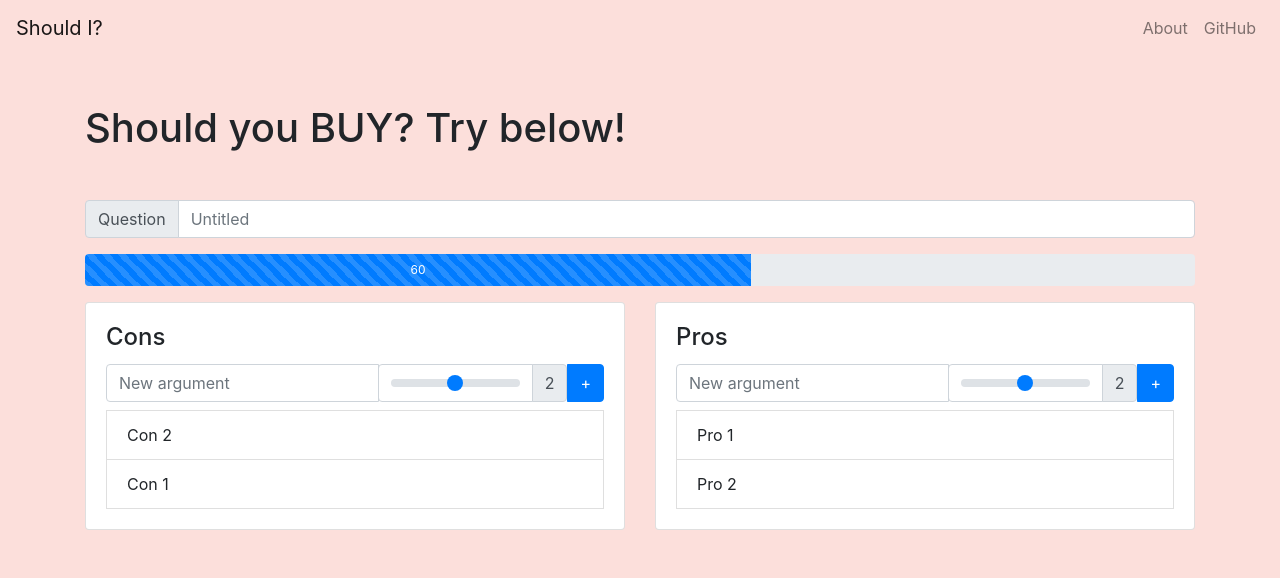
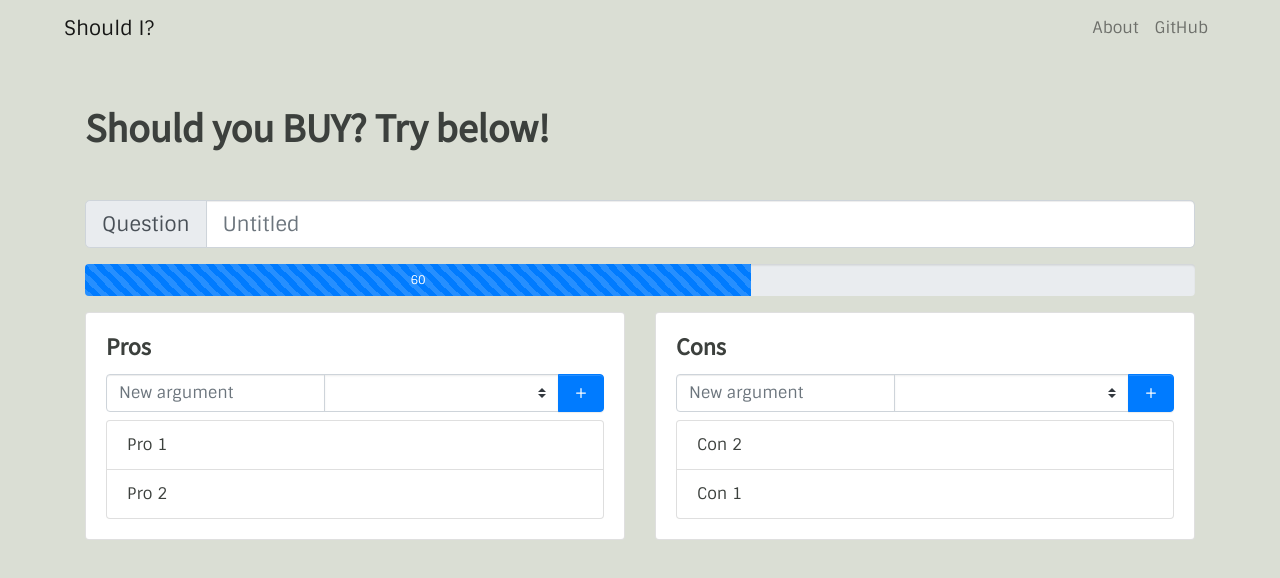
Before and after one commit to toniogabe/shouldi, a Vue app: page /#/ in a window 1280 px wide. Shown: the top 578 px of the page. Built offline with nearby package versions, Linux system fonts and the light colour scheme.

Commit message:
Minor improvements in the interface

```diff
--- a/package.json
+++ b/package.json
@@ -26,7 +26,7 @@
     "eslint": "^6.7.2",
     "eslint-plugin-prettier": "^3.1.3",
     "eslint-plugin-vue": "^6.2.2",
-    "node-sass": "^4.12.0",
+    "node-sass": "^4.14.1",
     "prettier": "^1.19.1",
     "sass-loader": "^8.0.2",
     "vue-template-compiler": "^2.6.11"
--- a/src/App.vue
+++ b/src/App.vue
@@ -3,9 +3,3 @@
     <router-view />
   </div>
 </template>
-
-<style>
-body {
-  background-color: #fcdfdb !important;
-}
-</style>
--- /dev/null
+++ b/src/assets/style/main.scss
@@ -0,0 +1,31 @@
+@import url("https://fonts.googleapis.com/css?family=Source+Sans+Pro|Sintony");
+// @import url("https://fonts.googleapis.com/css?family=Ubuntu|Open+Sans");
+
+// Typography
+$font-family-sans-serif: 'Sintony', sans-serif;
+$headings-font-family: 'Source Sans Pro', sans-serif;
+$headings-font-weight: 900;
+
+// Colors ---------------------------------------------
+
+// Greenery Palette
+$olive: #A3BCB6;
+$green-leaf: #39603D;
+$brown-grey: #3C403D;
+$tanly: #DADED4;
+
+// Variable Overrides ----------------------------------
+
+$body-bg: $tanly;
+$body-color: $brown-grey;
+
+$enable-shadows: true;
+
+// Classes Overrides ------------------------------------
+
+.btn .b-icon.bi {
+  vertical-align: middle !important;
+}
+
+@import "node_modules/bootstrap/scss/bootstrap.scss";
+@import "node_modules/bootstrap-vue/src/index.scss";
--- a/src/components/BaseList.vue
+++ b/src/components/BaseList.vue
@@ -8,8 +8,14 @@
           placeholder="New argument"
           @keyup.enter="addItem()"
         ></b-form-input>
+
+        <b-form-select
+          v-model="argument.weight"
+          :options="options"
+        ></b-form-select>
+
         <b-input-group-append>
-          <b-input-group :append="argument.weight">
+          <!-- <b-input-group :append="argument.weight">
             <b-form-input
               v-model="argument.weight"
               type="range"
@@ -17,16 +23,19 @@
               max="3"
               number
             ></b-form-input>
-          </b-input-group>
-          <b-button variant="primary" @click="addItem()" >
-            +
+          </b-input-group> -->
+          <b-button variant="primary" @click="addItem()">
+            <b-icon-plus></b-icon-plus>
           </b-button>
         </b-input-group-append>
+
       </b-input-group>
 
-      <b-list-group-item v-for="(item, idx) in list" :key="idx">
-        {{ item.name }}
-      </b-list-group-item>
+      <b-list-group>
+        <b-list-group-item v-for="(item, idx) in list" :key="idx">
+          {{ item.name }}
+        </b-list-group-item>
+      </b-list-group>
 
     </b-card>
   </b-col>
@@ -44,7 +53,12 @@
 
   data() {
     return {
-      argument: Object.assign({}, baseArg)
+      argument: Object.assign({}, baseArg),
+      options: [
+        { text: "Low priority", value: 1 },
+        { html: '<b-icon icon="credit-card" aria-hidden="true"></b-icon>', value: 2 },
+        { text: "Hight priority", value: 3 }
+      ]
     };
   },
 
--- a/src/components/TheNavbar.vue
+++ b/src/components/TheNavbar.vue
@@ -1,6 +1,6 @@
 <template>
   <div>
-    <b-navbar toggleable="lg" variant="transparent">
+    <b-navbar toggleable="lg" variant="transparent" class="mx-5">
       <b-navbar-brand href="#">Should I?</b-navbar-brand>
       <b-navbar-toggle target="nav-collapse"></b-navbar-toggle>
 
--- a/src/main.js
+++ b/src/main.js
@@ -3,9 +3,7 @@
 import { BootstrapVue, IconsPlugin } from "bootstrap-vue";
 import router from "./router";
 import store from "./store";
-
-import "bootstrap/dist/css/bootstrap.css";
-import "bootstrap-vue/dist/bootstrap-vue.css";
+import './assets/style/main.scss';
 
 Vue.config.productionTip = false;
 Vue.use(BootstrapVue);
--- a/src/views/Home.vue
+++ b/src/views/Home.vue
@@ -6,7 +6,7 @@
 
       <h1>Should you BUY? Try below!</h1>
 
-      <b-input-group prepend="Question" class="mt-5">
+      <b-input-group prepend="Question" size="lg" class="mt-5">
         <b-form-input v-model="title" placeholder="Untitled"></b-form-input>
       </b-input-group>
 
@@ -14,8 +14,8 @@
 
       <b-row class="mt-3">
 
+        <BaseList title="Pros" :list="pros" @insert="addToList(pros, $event)" />
         <BaseList title="Cons" :list="cons" @insert="addToList(cons, $event)" />
-        <BaseList title="Pros" :list="pros" @insert="addToList(pros, $event)" />
 
       </b-row>
     </b-container>
```
